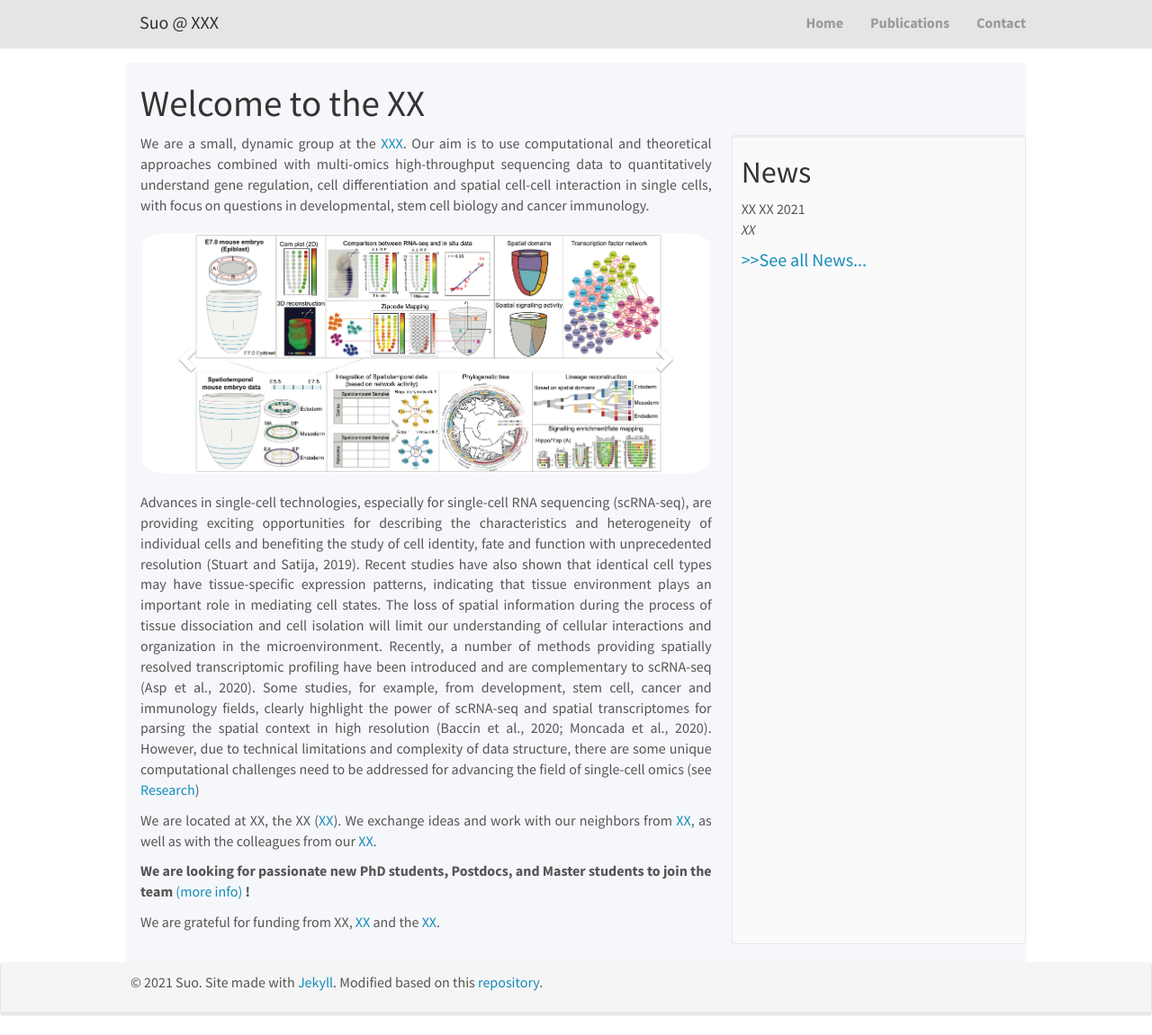
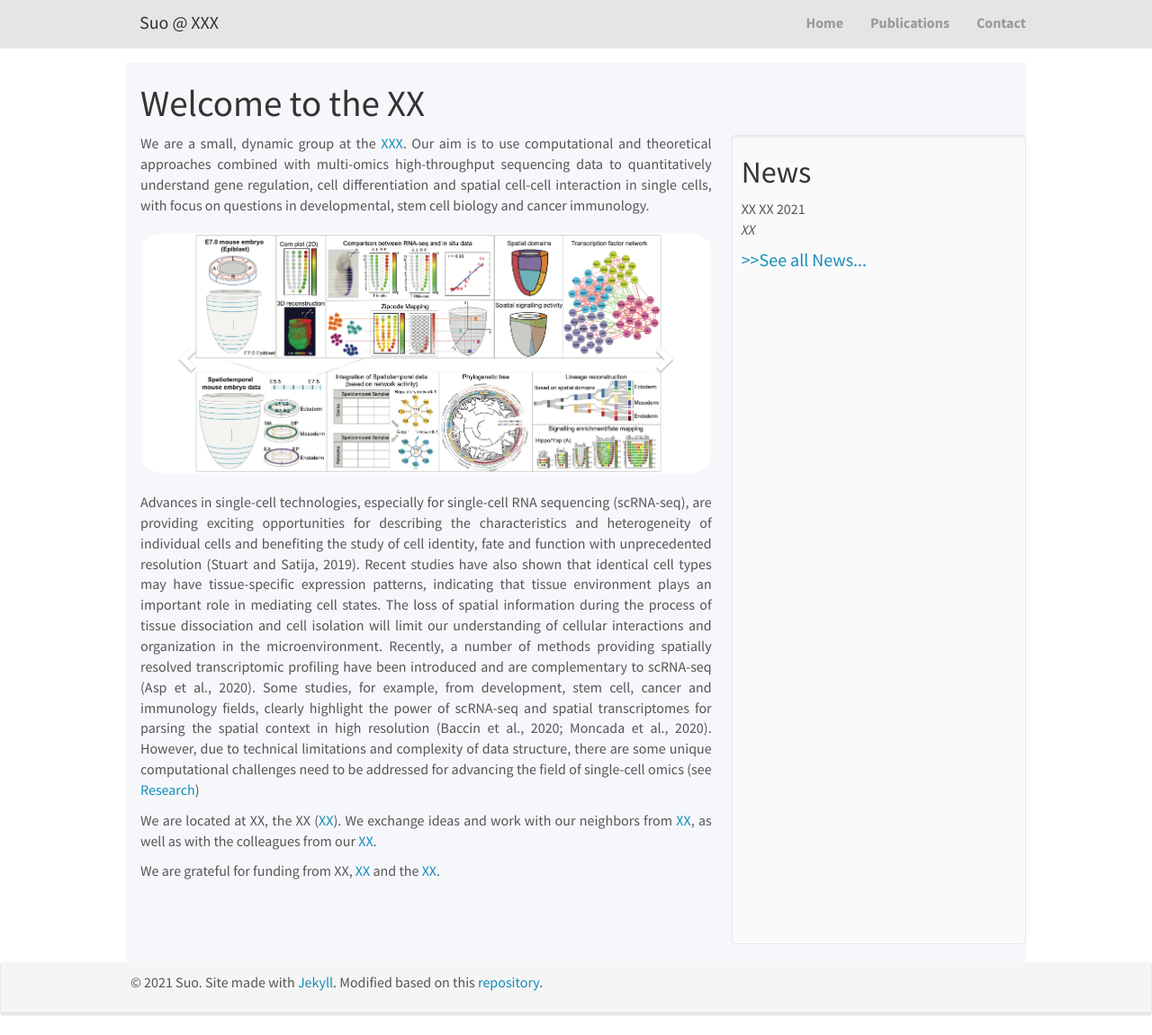
Before and after one commit to suoshengbao/suoshengbao.github.io, a Jekyll site: the page built from _pages/home.md, in a window 1280 px wide and 1151 px high. Shown: the whole window at 90% size. Built offline with Jekyll 4.4.1, drawn with Linux system fonts in a browser that asks for light colours; nearby versions of some CDN libraries.

Commit message:
Update home.md

```diff
--- a/_pages/home.md
+++ b/_pages/home.md
@@ -49,7 +49,7 @@ Advances in single-cell technologies, especially for single-cell RNA sequencing
 
 We are located at XX, the XX ([XX](https://www.)). We exchange ideas and work with our neighbors from [XX](http://www.), as well as with the colleagues from our [XX](https://www.).
 
- **We are  looking for passionate new PhD students, Postdocs, and Master students to join the team** [(more info)]({{ site.url }}{{ site.baseurl }}/vacancies) **!**
+<!--  **We are  looking for passionate new PhD students, Postdocs, and Master students to join the team** [(more info)]({{ site.url }}{{ site.baseurl }}/vacancies) **!** -->
 
 
 We are grateful for funding from XX, [XX](www.) and the [XX](https://www.).
```
